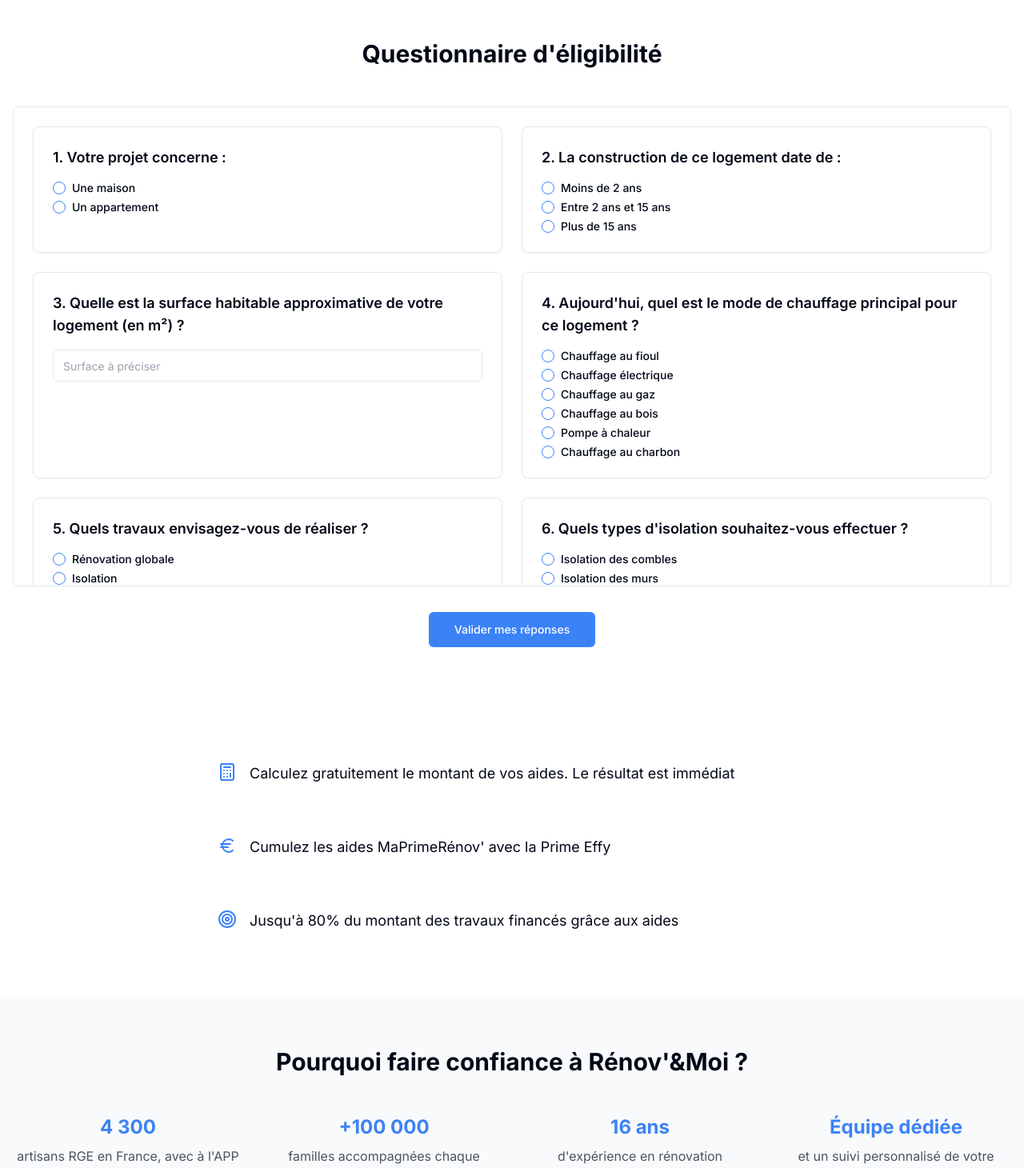
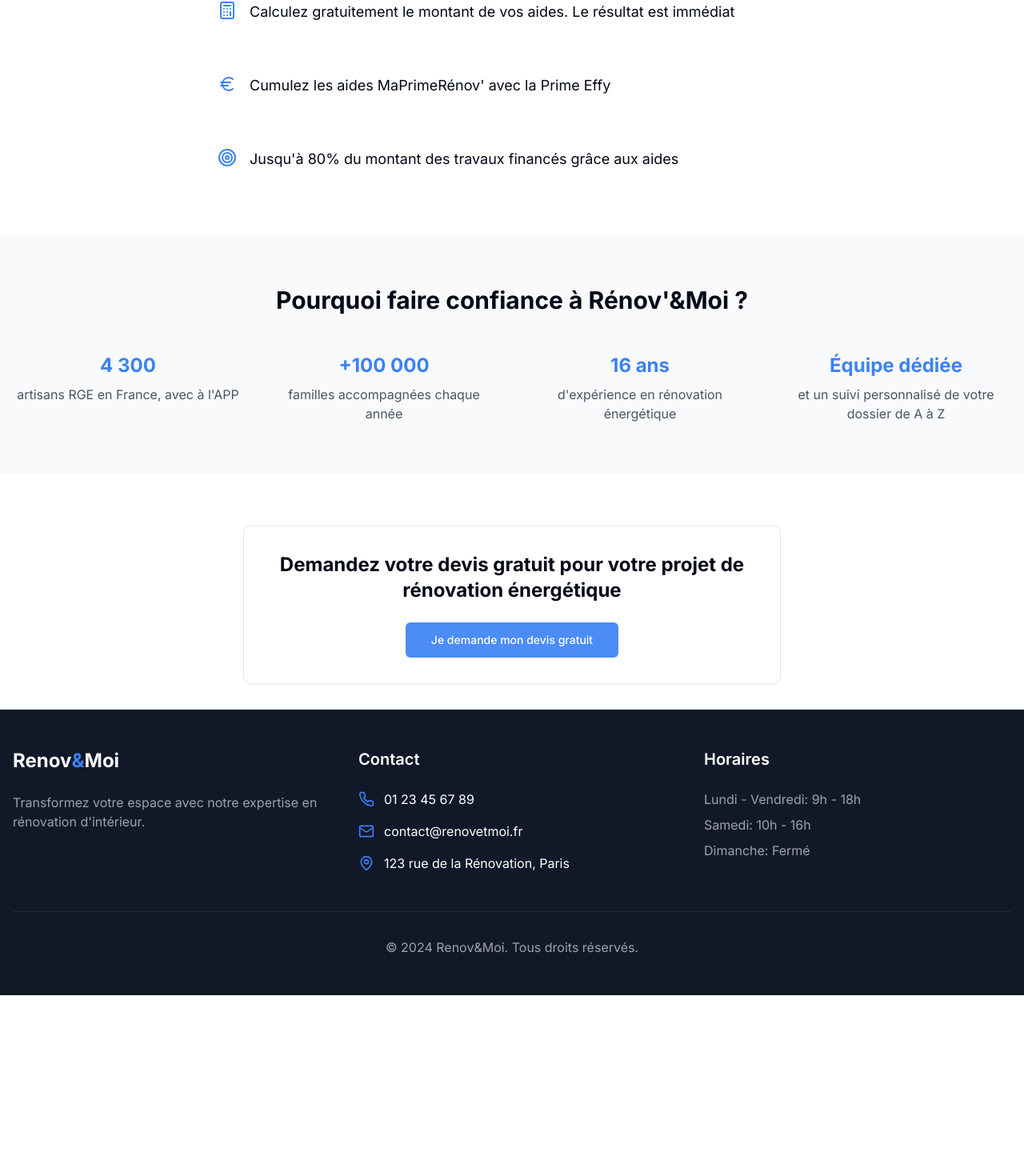
Before and after one commit to cortos42/site-replicator, a React (Vite) app: page /ma-prime-renov in a window 1280 px wide. Shown: the part 649-2109 px from the top of the page at 80% size. After the commit the page ends 1893 px from the top, so only its background shows below. Built offline with nearby package versions, Linux system fonts and the light colour scheme.

Commit message:
Reverted to edit 38e168ac-bc26-446a-ae1c-2cf6b58a7f03: "Update MaPrimeRenov page layout
Inspired by the design from effy.fr, the layout and content of the MaPrimeRenov page have been updated to enhance user experience and visual appeal.
[skip gpt_engineer]"

```diff
--- a/src/pages/MaPrimeRenov.tsx
+++ b/src/pages/MaPrimeRenov.tsx
@@ -1,11 +1,11 @@
 import { useState } from "react";
 import { Button } from "@/components/ui/button";
 import { Card } from "@/components/ui/card";
-import { ScrollArea } from "@/components/ui/scroll-area";
 import { Home, Building2, Calculator, Check, Euro, Clock, Target } from "lucide-react";
-import { Input } from "@/components/ui/input";
-import { RadioGroup, RadioGroupItem } from "@/components/ui/radio-group";
-import { Label } from "@/components/ui/label";
+
+const MaPrimeRenov = () => {
+  const [selectedHousing, setSelectedHousing] = useState<"house" | "apartment" | null>(null);
+  const [constructionPeriod, setConstructionPeriod] = useState<"less2" | "2to15" | "more15" | null>(null);
 
   const features = [
     {
@@ -44,12 +44,9 @@ import { Label } from "@/components/ui/label";
     { value: "Équipe dédiée", label: "et un suivi personnalisé de votre dossier de A à Z" }
   ];
 
-const MaPrimeRenov = () => {
-  const [selectedHousing, setSelectedHousing] = useState<"house" | "apartment" | null>(null);
-  const [constructionPeriod, setConstructionPeriod] = useState<"less2" | "2to15" | "more15" | null>(null);
-
   return (
     <div className="space-y-16 py-8">
+      {/* Hero Section */}
       <section className="relative bg-navy-900 text-white py-16">
         <div className="container mx-auto px-4">
           <div className="grid md:grid-cols-2 gap-8 items-center">
@@ -135,177 +132,6 @@ const MaPrimeRenov = () => {
         </div>
       </section>
 
-      {/* Questionnaire Section */}
-      <section className="container mx-auto px-4 py-16">
-        <h2 className="text-3xl font-bold text-center mb-12">
-          Questionnaire d'éligibilité
-        </h2>
-        <ScrollArea className="h-[600px] rounded-md border">
-          <div className="grid grid-cols-2 gap-6 p-6">
-            {/* Question 1 & 2 */}
-            <Card className="p-6 space-y-4">
-              <h3 className="text-lg font-semibold">1. Votre projet concerne :</h3>
-              <RadioGroup onValueChange={(value) => setSelectedHousing(value as "house" | "apartment")}>
-                <div className="flex items-center space-x-2">
-                  <RadioGroupItem value="house" id="house" />
-                  <Label htmlFor="house">Une maison</Label>
-                </div>
-                <div className="flex items-center space-x-2">
-                  <RadioGroupItem value="apartment" id="apartment" />
-                  <Label htmlFor="apartment">Un appartement</Label>
-                </div>
-              </RadioGroup>
-            </Card>
-
-            <Card className="p-6 space-y-4">
-              <h3 className="text-lg font-semibold">2. La construction de ce logement date de :</h3>
-              <RadioGroup onValueChange={(value) => setConstructionPeriod(value as "less2" | "2to15" | "more15")}>
-                <div className="flex items-center space-x-2">
-                  <RadioGroupItem value="less2" id="less2" />
-                  <Label htmlFor="less2">Moins de 2 ans</Label>
-                </div>
-                <div className="flex items-center space-x-2">
-                  <RadioGroupItem value="2to15" id="2to15" />
-                  <Label htmlFor="2to15">Entre 2 ans et 15 ans</Label>
-                </div>
-                <div className="flex items-center space-x-2">
-                  <RadioGroupItem value="more15" id="more15" />
-                  <Label htmlFor="more15">Plus de 15 ans</Label>
-                </div>
-              </RadioGroup>
-            </Card>
-
-            {/* Question 3 & 4 */}
-            <Card className="p-6 space-y-4">
-              <h3 className="text-lg font-semibold">3. Quelle est la surface habitable approximative de votre logement (en m²) ?</h3>
-              <Input type="number" placeholder="Surface à préciser" />
-            </Card>
-
-            <Card className="p-6 space-y-4">
-              <h3 className="text-lg font-semibold">4. Aujourd'hui, quel est le mode de chauffage principal pour ce logement ?</h3>
-              <RadioGroup>
-                {["Chauffage au fioul", "Chauffage électrique", "Chauffage au gaz",
-                  "Chauffage au bois", "Pompe à chaleur", "Chauffage au charbon"].map((option) => (
-                  <div key={option} className="flex items-center space-x-2">
-                    <RadioGroupItem value={option} id={option} />
-                    <Label htmlFor={option}>{option}</Label>
-                  </div>
-                ))}
-              </RadioGroup>
-            </Card>
-
-            {/* Question 5 & 6 */}
-            <Card className="p-6 space-y-4">
-              <h3 className="text-lg font-semibold">5. Quels travaux envisagez-vous de réaliser ?</h3>
-              <RadioGroup>
-                {["Rénovation globale", "Isolation", "Chauffage", "Ventilation"].map((option) => (
-                  <div key={option} className="flex items-center space-x-2">
-                    <RadioGroupItem value={option} id={option} />
-                    <Label htmlFor={option}>{option}</Label>
-                  </div>
-                ))}
-              </RadioGroup>
-            </Card>
-
-            <Card className="p-6 space-y-4">
-              <h3 className="text-lg font-semibold">6. Quels types d'isolation souhaitez-vous effectuer ?</h3>
-              <RadioGroup>
-                {[
-                  "Isolation des combles",
-                  "Isolation des murs",
-                  "Isolation du sol",
-                  "Isolation des fenêtres, porte-fenêtres ou volets roulants",
-                  "Isolation d'une toiture terrasse"
-                ].map((option) => (
-                  <div key={option} className="flex items-center space-x-2">
-                    <RadioGroupItem value={option} id={option} />
-                    <Label htmlFor={option}>{option}</Label>
-                  </div>
-                ))}
-              </RadioGroup>
-            </Card>
-
-            {/* Question 7 & 8 */}
-            <Card className="p-6 space-y-4">
-              <h3 className="text-lg font-semibold">7. Quand souhaitez-vous démarrer vos travaux ?</h3>
-              <RadioGroup>
-                <div className="flex items-center space-x-2">
-                  <RadioGroupItem value="6months" id="6months" />
-                  <Label htmlFor="6months">Dans les 6 prochains mois</Label>
-                </div>
-                <div className="flex items-center space-x-2">
-                  <RadioGroupItem value="later" id="later" />
-                  <Label htmlFor="later">Plus tard</Label>
-                </div>
-              </RadioGroup>
-            </Card>
-
-            <Card className="p-6 space-y-4">
-              <h3 className="text-lg font-semibold">8. Où se situe votre logement ?</h3>
-              <div className="space-y-4">
-                <Input type="text" placeholder="Code postal" />
-                <Input type="text" placeholder="Ville" />
-              </div>
-            </Card>
-
-            {/* Question 9 & 10 */}
-            <Card className="p-6 space-y-4">
-              <h3 className="text-lg font-semibold">9. Dans ce logement, vous êtes :</h3>
-              <RadioGroup>
-                {[
-                  "Propriétaire occupant",
-                  "Propriétaire d'une résidence secondaire",
-                  "Propriétaire bailleur",
-                  "Locataire"
-                ].map((option) => (
-                  <div key={option} className="flex items-center space-x-2">
-                    <RadioGroupItem value={option} id={option} />
-                    <Label htmlFor={option}>{option}</Label>
-                  </div>
-                ))}
-              </RadioGroup>
-            </Card>
-
-            <Card className="p-6 space-y-4">
-              <h3 className="text-lg font-semibold">10. Combien de personnes composent votre foyer, y compris vous-même ?</h3>
-              <Input type="number" placeholder="Nombre de personnes" />
-            </Card>
-
-            {/* Question 11 & 12 */}
-            <Card className="p-6 space-y-4">
-              <h3 className="text-lg font-semibold">11. Quel est le revenu fiscal annuel approximatif de votre foyer ?</h3>
-              <RadioGroup>
-                {[
-                  "Inférieur à 25 115 €",
-                  "Entre 25 115 € et 32 197 €",
-                  "Entre 32 197 € et 45 340 €",
-                  "Supérieur à 45 340 €"
-                ].map((option) => (
-                  <div key={option} className="flex items-center space-x-2">
-                    <RadioGroupItem value={option} id={option} />
-                    <Label htmlFor={option}>{option}</Label>
-                  </div>
-                ))}
-              </RadioGroup>
-            </Card>
-
-            <Card className="p-6 space-y-4">
-              <h3 className="text-lg font-semibold">12. Coordonnées</h3>
-              <div className="space-y-4">
-                <Input type="tel" placeholder="Numéro de téléphone" />
-                <Input type="email" placeholder="Mail" />
-              </div>
-            </Card>
-          </div>
-        </ScrollArea>
-
-        <div className="mt-8 flex justify-center">
-          <Button size="lg" className="animate-pulse">
-            Valider mes réponses
-          </Button>
-        </div>
-      </section>
-
       {/* Benefits Section */}
       <section className="container mx-auto px-4">
         <div className="max-w-3xl mx-auto space-y-8">
```
